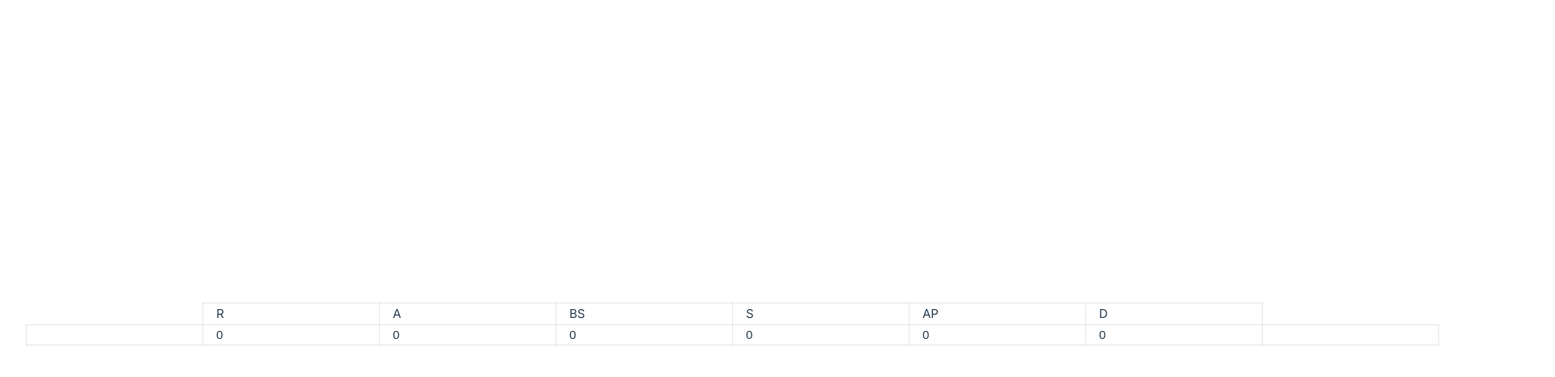
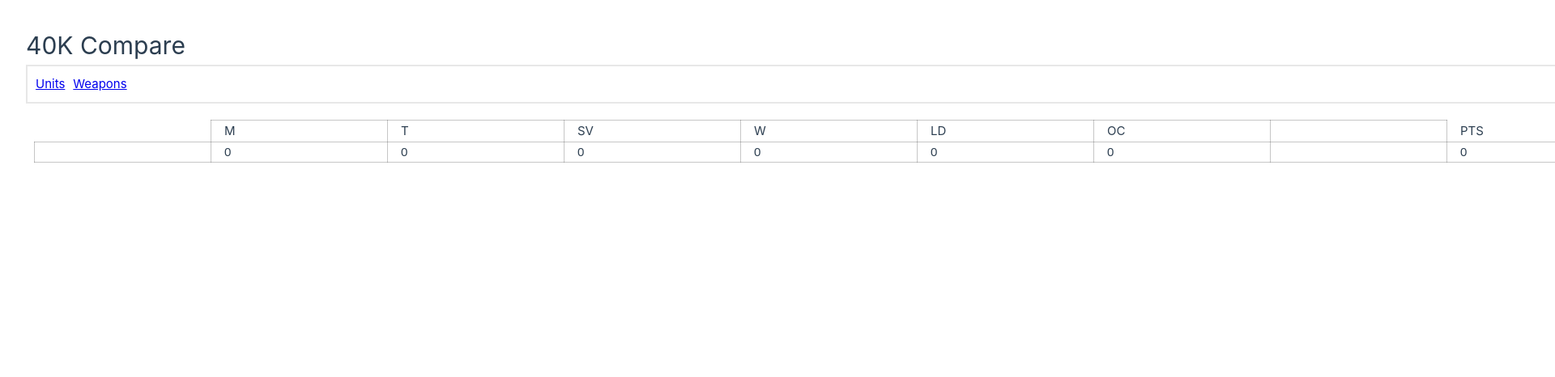
Before and after one commit to Ewan88/40kCompare, a Vue app: page / in a window 1280 px wide. Shown: the top 466 px of the page at 81% size, 1920 px wide, since content can reach past the window. Built offline with nearby package versions, Linux system fonts and the light colour scheme.

Commit message:
adds routing and unit list

```diff
--- a/package.json
+++ b/package.json
@@ -13,7 +13,8 @@
     "format": "prettier --write src/"
   },
   "dependencies": {
-    "vue": "^3.4.21"
+    "vue": "^3.4.21",
+    "vue-router": "^4.3.0"
   },
   "devDependencies": {
     "@rushstack/eslint-patch": "^1.3.3",
--- a/src/App.vue
+++ b/src/App.vue
@@ -1,14 +1,8 @@
 <script lang="ts">
 	import { defineComponent } from 'vue';
-	import AddWeapon from './components/AddWeapon.vue';
-	import WeaponCard from './components/WeaponCard.vue';
 
 	export default defineComponent({
 		name: 'App',
-		components: {
-			AddWeapon: AddWeapon,
-			WeaponCard: WeaponCard,
-		},
 		data() {
 			return {
 				weapons: [] as Weapon[],
@@ -27,25 +21,12 @@
 </script>
 
 <template>
-	<table>
-		<tr>
-			<th></th>
-			<th>R</th>
-			<th>A</th>
-			<th>BS</th>
-			<th>S</th>
-			<th>AP</th>
-			<th>D</th>
-			<th></th>
-		</tr>
-		<tr>
-			<AddWeapon @add-weapon="addWeaponToList" />
-		</tr>
-		<tr v-for="(weapon, index) in weapons" :key="index">
-			<WeaponCard
-				:weapon="weapon"
-				@delete-weapon="deleteWeaponFromList(index)"
-			/>
-		</tr>
-	</table>
+	<h1>40K Compare</h1>
+	<nav>
+		<RouterLink to="/">Units</RouterLink>
+		<RouterLink to="/weapons">Weapons</RouterLink>
+	</nav>
+	<main>
+		<RouterView />
+	</main>
 </template>
--- a/src/assets/main.css
+++ b/src/assets/main.css
@@ -1,4 +1,31 @@
 @import './base.css';
+
+body {
+	display: flex;
+	flex-direction: column;
+	align-items: center;
+}
+
+header {
+	border: 2px solid var(--color-border);
+	margin-bottom: 10px;
+	padding: 10px;
+}
+
+nav {
+	border: 2px solid var(--color-border);
+	margin-bottom: 10px;
+	padding: 10px;
+}
+
+nav > a + a {
+	margin-left: 10px;
+}
+
+main {
+	margin-bottom: 10px;
+	padding: 10px;
+}
 
 #app {
 	max-width: max-content;
@@ -38,7 +65,7 @@ th,
 td {
 	width: 200px;
 	text-align: left;
-	border: 1px solid var(--color-border);
+	border: 1px solid var(--color-border-hover);
 	padding-left: 1rem;
 }
 
@@ -76,3 +103,8 @@ th {
 		color: green;
 	}
 }
+
+h2 {
+	border-bottom: 1px solid var(--color-heading);
+	margin: 0 0 20px;
+}
--- /dev/null
+++ b/src/components/AddUnit.vue
@@ -0,0 +1,166 @@
+<template>
+	<td>
+		<input type="text" v-model="Unit" />
+	</td>
+	<td>
+		<input type="number" v-model.number="Movement" />
+	</td>
+	<td>
+		<input type="number" v-model.number="Toughness" />
+	</td>
+	<td>
+		<input type="number" v-model.number="Save" />
+	</td>
+	<td>
+		<input type="number" v-model.number="Wounds" />
+	</td>
+	<td>
+		<input type="number" v-model.number="Leadership" />
+	</td>
+	<td>
+		<input type="number" v-model.number="ObjectiveControl" />
+	</td>
+	<td>
+		<input type="text" v-model="Abilities" />
+	</td>
+	<td>
+		<input type="number" v-model.number="Points" />
+	</td>
+	<td v-if="Unit !== '' && Points !== 0" class="button green" @click="addUnit">
+		✅
+	</td>
+</template>
+
+<style scoped>
+	td {
+		padding: 0;
+
+		&:hover,
+		&:focus {
+			outline: 1px solid #7c7c7c;
+		}
+
+		&:last-child:hover,
+		&:last-child:focus {
+			outline: none;
+		}
+	}
+
+	.button {
+		padding-left: 15px;
+	}
+</style>
+
+<script lang="ts">
+	import { defineComponent, watch } from 'vue';
+	export default defineComponent({
+		data() {
+			return {
+				Unit: '',
+				Movement: 0,
+				Toughness: 0,
+				Save: 0,
+				Wounds: 0,
+				Leadership: 0,
+				ObjectiveControl: 0,
+				Abilities: '',
+				Points: 0,
+			};
+		},
+		created() {
+			watch(
+				() => this.Movement,
+				(newVal) => {
+					if (newVal > 99) {
+						this.Movement = 99;
+					}
+					if (newVal < 0) {
+						this.Movement = 0;
+					}
+				},
+			);
+			watch(
+				() => this.Toughness,
+				(newVal) => {
+					if (newVal > 99) {
+						this.Toughness = 99;
+					}
+					if (newVal < 0) {
+						this.Toughness = 0;
+					}
+				},
+			);
+			watch(
+				() => this.Save,
+				(newVal) => {
+					if (newVal > 99) {
+						this.Save = 99;
+					}
+					if (newVal < 0) {
+						this.Save = 0;
+					}
+				},
+			);
+			watch(
+				() => this.Wounds,
+				(newVal) => {
+					if (newVal > 99) {
+						this.Wounds = 99;
+					}
+					if (newVal < 0) {
+						this.Wounds = 0;
+					}
+				},
+			);
+			watch(
+				() => this.Leadership,
+				(newVal) => {
+					if (newVal > 0) {
+						this.Leadership = 0;
+					}
+					if (newVal < -99) {
+						this.Leadership = -99;
+					}
+				},
+			);
+			watch(
+				() => this.ObjectiveControl,
+				(newVal) => {
+					if (newVal > 99) {
+						this.ObjectiveControl = 99;
+					}
+					if (newVal < 0) {
+						this.ObjectiveControl = 0;
+					}
+				},
+			);
+			watch(
+				() => this.Points,
+				(newVal) => {
+					if (newVal > 999) {
+						this.Points = 999;
+					}
+					if (newVal < 0) {
+						this.Points = 0;
+					}
+				},
+			);
+		},
+		methods: {
+			addUnit() {
+				this.$emit('add-unit', {
+					Unit: this.Unit,
+					Movement: this.Movement,
+					Toughness: this.Toughness,
+					Save: this.Save,
+					Wounds: this.Wounds,
+					Leadership: this.Leadership,
+					ObjectiveControl: this.ObjectiveControl,
+					Abilities: this.Abilities,
+					Points: this.Points,
+				});
+			},
+		},
+		emits: ['add-unit'],
+	});
+</script>
--- a/src/components/AddWeapon.vue
+++ b/src/components/AddWeapon.vue
@@ -144,5 +144,6 @@
 				});
 			},
 		},
+		emits: ['add-weapon'],
 	});
 </script>
--- /dev/null
+++ b/src/components/UnitCard.vue
@@ -0,0 +1,29 @@
+<template>
+	<td>{{ unit.Unit }}</td>
+	<td>{{ unit.Movement }}</td>
+	<td>{{ unit.Toughness }}</td>
+	<td>{{ unit.Save }}</td>
+	<td>{{ unit.Wounds }}</td>
+	<td>{{ unit.Leadership }}</td>
+	<td>{{ unit.ObjectiveControl }}</td>
+	<td>{{ unit.Abilities }}</td>
+	<td>{{ unit.Points }}</td>
+	<td class="button red" @click="deleteUnit">❌</td>
+</template>
+
+<script lang="ts">
+	import { defineComponent } from 'vue';
+	export default defineComponent({
+		props: {
+			unit: {
+				type: Object,
+				required: true,
+			},
+		},
+		methods: {
+			deleteUnit() {
+				this.$emit('delete-unit');
+			},
+		},
+	});
+</script>
--- a/src/main.ts
+++ b/src/main.ts
@@ -1,6 +1,7 @@
 import './assets/main.css';
 
 import { createApp } from 'vue';
+import router from './router';
 import App from './App.vue';
 
-createApp(App).mount('#app');
+createApp(App).use(router).mount('#app');
--- /dev/null
+++ b/src/pages/UnitComparison.vue
@@ -0,0 +1,49 @@
+<template>
+	<table>
+		<tr>
+			<th></th>
+			<th>M</th>
+			<th>T</th>
+			<th>SV</th>
+			<th>W</th>
+			<th>LD</th>
+			<th>OC</th>
+			<th></th>
+			<th>pts</th>
+		</tr>
+		<tr>
+			<AddUnit @add-unit="addUnitToList" />
+		</tr>
+		<tr v-for="(unit, index) in units" :key="index">
+			<UnitCard :unit="unit" @delete-unit="deleteUnitFromList(index)" />
+		</tr>
+	</table>
+</template>
+
+<script lang="ts">
+	import { defineComponent } from 'vue';
+	import AddUnit from '../components/AddUnit.vue';
+	import UnitCard from '../components/UnitCard.vue';
+
+	export default defineComponent({
+		name: 'App',
+		components: {
+			AddUnit: AddUnit,
+			UnitCard: UnitCard,
+		},
+		data() {
+			return {
+				units: [] as Unit[],
+			};
+		},
+		methods: {
+			addUnitToList(unit: Unit) {
+				console.log(unit);
+				this.units.push(unit as Unit);
+			},
+			deleteUnitFromList(index: number) {
+				this.units.splice(index, 1);
+			},
+		},
+	});
+</script>
--- /dev/null
+++ b/src/pages/WeaponComparison.vue
@@ -0,0 +1,52 @@
+<template>
+	<div>
+		<table>
+			<tr>
+				<th></th>
+				<th>R</th>
+				<th>A</th>
+				<th>BS</th>
+				<th>S</th>
+				<th>AP</th>
+				<th>D</th>
+				<th></th>
+			</tr>
+			<tr>
+				<AddWeapon @add-weapon="addWeaponToList" />
+			</tr>
+			<tr v-for="(weapon, index) in weapons" :key="index">
+				<WeaponCard
+					:weapon="weapon"
+					@delete-weapon="deleteWeaponFromList(index)"
+				/>
+			</tr>
+		</table>
+	</div>
+</template>
+
+<script lang="ts">
+	import { defineComponent } from 'vue';
+	import AddWeapon from '../components/AddWeapon.vue';
+	import WeaponCard from '../components/WeaponCard.vue';
+
+	export default defineComponent({
+		components: {
+			AddWeapon: AddWeapon,
+			WeaponCard: WeaponCard,
+		},
+		data() {
+			return {
+				weapons: [] as Weapon[],
+			};
+		},
+		methods: {
+			addWeaponToList(weapon: Weapon) {
+				console.log(weapon);
+				this.weapons.push(weapon as Weapon);
+			},
+			deleteWeaponFromList(index: number) {
+				this.weapons.splice(index, 1);
+			},
+		},
+	});
+</script>
```
Also changed, not shown: src/router.ts (added, +16 -0 lines), src/types.d.ts (+12 -0 lines), 2 other files (tests, documents, lock files or other folders).
